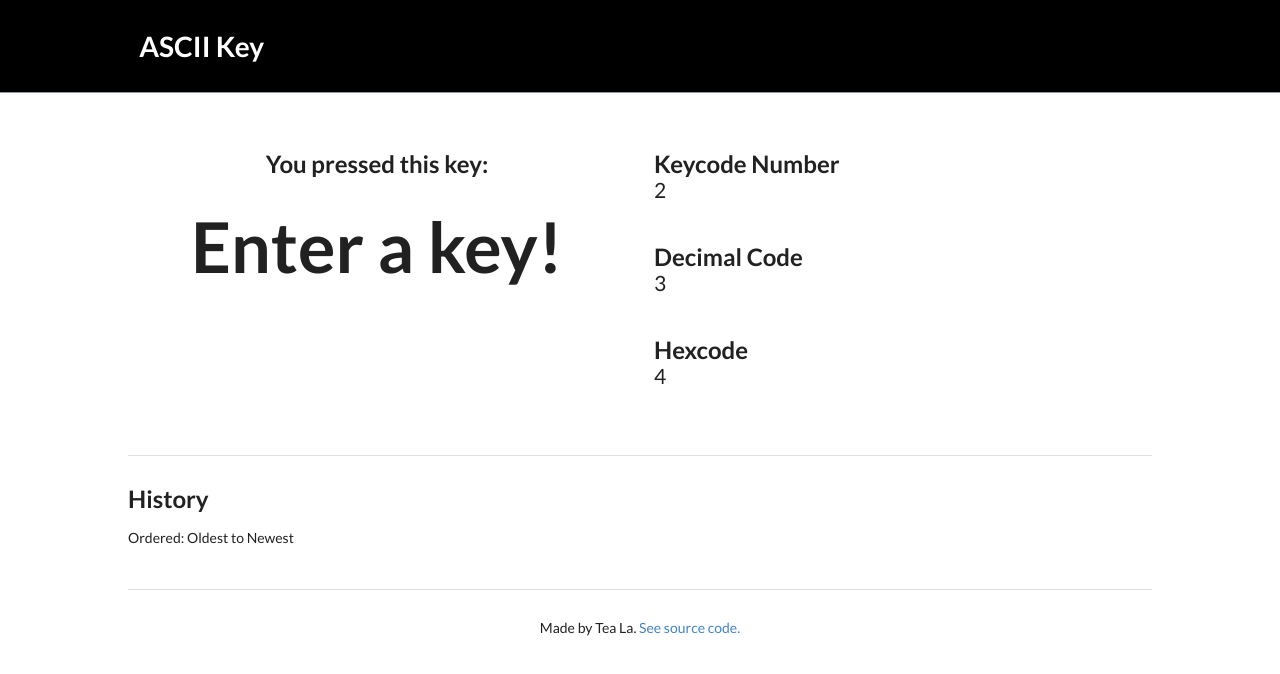
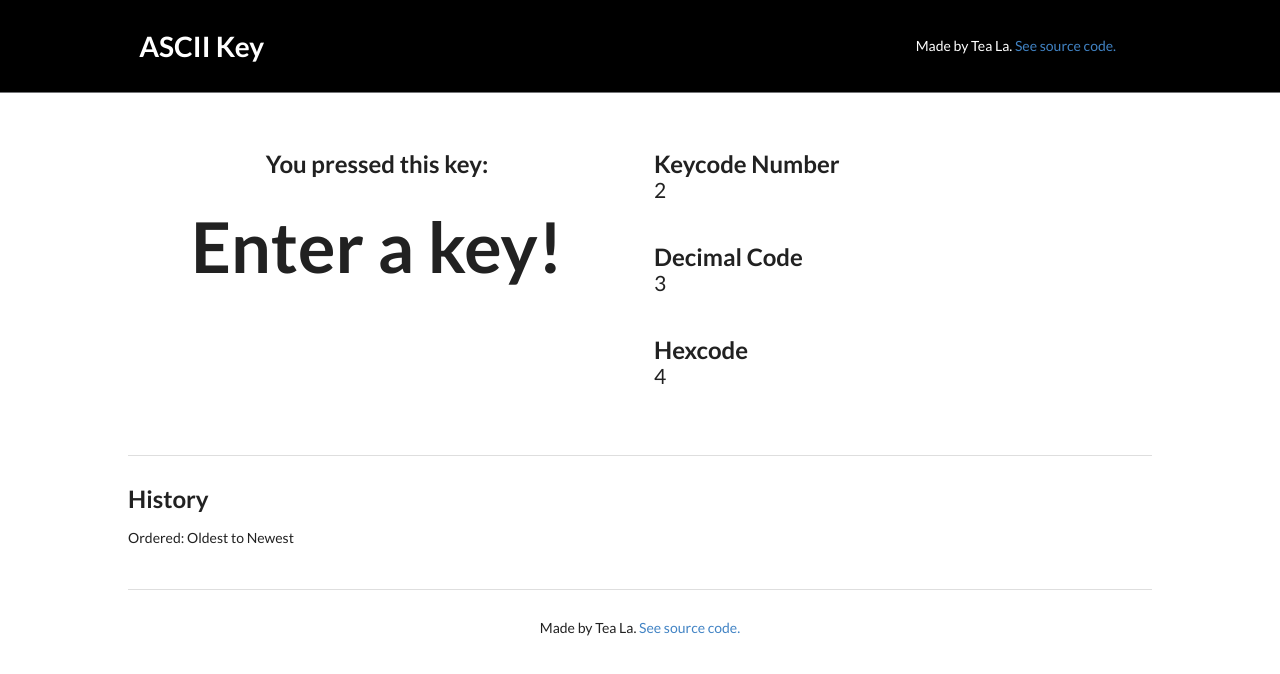
Before and after one commit to tealalala/ascii-key, a plain HTML site: page index.html in a window 1280 px wide. Drawn offline with nearby package versions, Linux system fonts and the light colour scheme.

Commit message:
Chore: Move project credit to header to make room for table-form

```diff
--- a/css/components/_header.scss
+++ b/css/components/_header.scss
@@ -1,10 +1,18 @@
 header {
-  border-bottom: 1px solid $header-color;
+  border-bottom: 1px solid $neutral-color;
   margin-bottom: 4rem;
   background-color: #000000;
 }
-    .logo {
-      padding: 2rem 0.8rem;
-      font-size: 1.5rem;
-      color: #FFFFFF;
+    .header-items {
+      display: grid;
+      grid-template-columns: 1fr 0.3fr;
+      align-items: center;
     }
+        .logo {
+          padding: 2rem 0.8rem;
+          font-size: 1.5rem;
+          color: #FFFFFF;
+        }
+        .credit {
+          color: #FFFFFF
+        }
--- a/css/components/_layout.scss
+++ b/css/components/_layout.scss
@@ -1,5 +1,5 @@
 .container-ascii-game,
-.logo {
+.header-items {
   margin: 0 auto;
   max-width: 80%;
 }
--- a/index.html
+++ b/index.html
@@ -8,11 +8,15 @@
   </head>
   <body>
 
-  <main>
     <div class="container">
       <header>
-        <div class="logo">
-          <h1>ASCII Key</h1>
+        <div class="header-items">
+          <div class="logo">
+            <h1>ASCII Key</h1>
+          </div>
+          <div class="credit">
+            Made by Tea La. <a href="https://github.com/tealalala/ascii-key">See source code.</a>
+          </div>
         </div>
       </header>
 
@@ -67,7 +71,9 @@
         </div>
       </div>
     </div>
-  </main>
+
+
+
 
   <script src="js/main.js" charset="utf-8"></script>
   <!-- <script src="https://cdn.jsdelivr.net/npm/semantic-ui@2.4.2/dist/semantic.min.js"></script> -->
```
Also changed, not shown: css/main.css, 1 other file.
